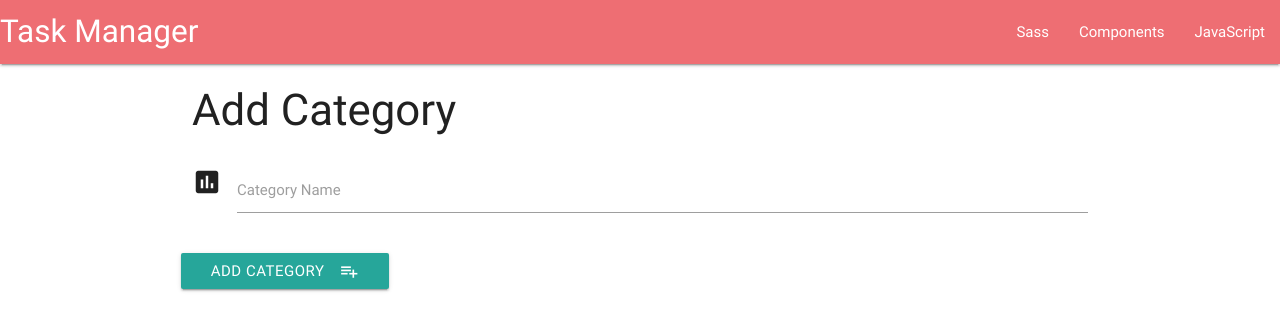
After one commit to onadj/task-manager, a Flask app: page /add_category in a window 1280 px wide. The commit adds this page. Shown: the top 331 px of the page. Run offline with Flask 2, Linux system fonts and the light colour scheme; some libraries are stand-ins or nearby versions.

Commit message:
push to heroku

```diff
--- a/app.py
+++ b/app.py
@@ -76,6 +76,22 @@ def update_category(category_id):
     return redirect(url_for('get_categories'))
 
 
+@app.route('/delete_category/<category_id>')
+def delete_category(category_id):
+    mongo.db.categories.remove({'_id': ObjectId(category_id)})
+    return redirect(url_for('get_categories'))
+
+@app.route('/insert_category', methods=['POST'])
+def insert_category():
+    category_doc = {'category_name': request.form.get('category_name')}
+    mongo.db.categories.insert_one(category_doc)
+    return redirect(url_for('get_categories'))
+
+
+@app.route('/add_category')
+def add_category():
+    return render_template('addcategory.html')
+
 if __name__ == '__main__':
     app.run(host=os.environ.get('IP'),
             port=int(os.environ.get('PORT')),
--- /dev/null
+++ b/templates/addcategory.html
@@ -0,0 +1,19 @@
+{% extends 'base.html'%}
+
+{% block content %}
+<h3>Add Category</h3>
+<form action="{{ url_for('insert_category') }}" method="POST" class="col s12">
+    <div class="row">
+        <div class="input-field col s12">
+            <i class="material-icons prefix">poll</i>
+            <input id="category_name" name="category_name" type="text" class="validate">
+            <label for="category_name">Category Name</label>
+        </div>
+    </div>
+    <div class="row">
+        <button class="btn waves-effect waves-light" type="submit" name="action">Add Category
+            <i class="material-icons right">playlist_add</i>
+        </button>
+    </div>
+</form>
+{% endblock %}
--- a/templates/base.html
+++ b/templates/base.html
@@ -10,6 +10,19 @@
 </head>
 
 <body>
+
+<header>
+ <nav>
+    <div class="nav-wrapper">
+      <a href="#" class="brand-logo">Task Manager</a>
+      <ul id="nav-mobile" class="right hide-on-med-and-down">
+        <li><a href="sass.html">Sass</a></li>
+        <li><a href="badges.html">Components</a></li>
+        <li><a href="collapsible.html">JavaScript</a></li>
+      </ul>
+    </div>
+  </nav>
+</header>
 
 
 <div class="container">
```
Also changed, not shown: templates/categories.html (+7 -1 lines).
